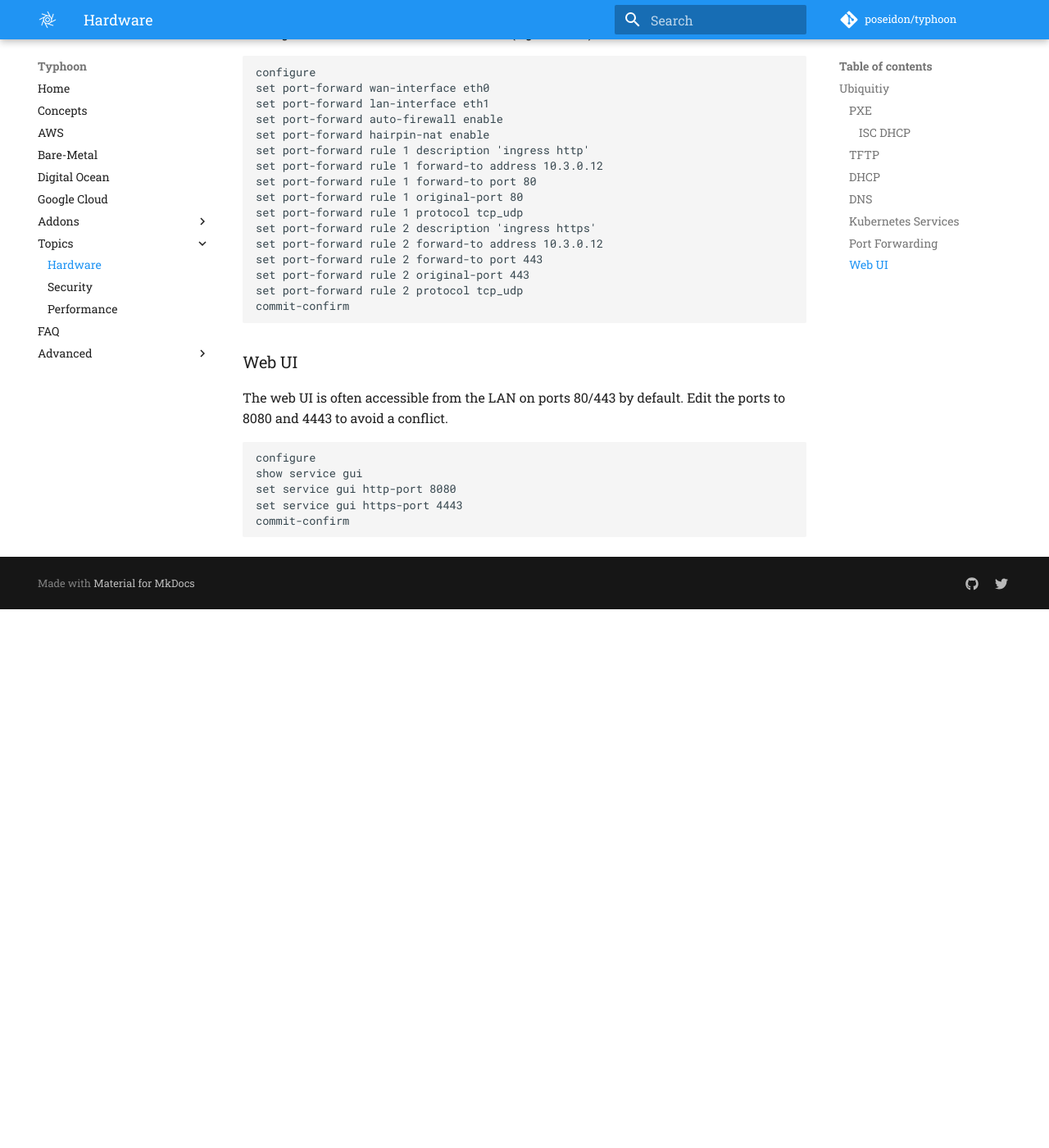
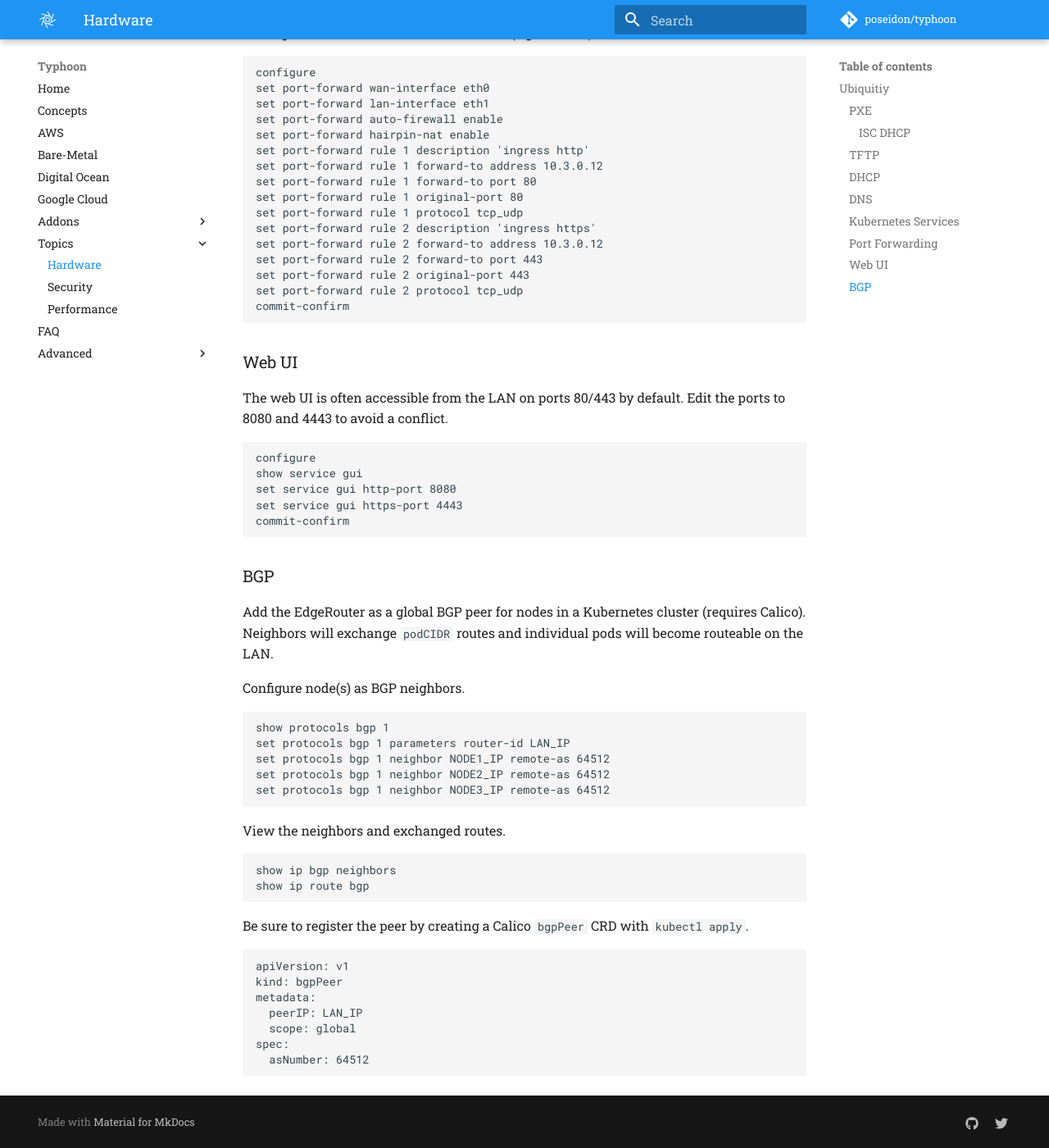
Before and after one commit to poseidon/typhoon, an MkDocs documentation site: the page built from docs/topics/hardware.md, in a window 1280 px wide and 1400 px high, scrolled down 2604 px. Shown: the whole window at 82% size. Built offline with MkDocs 1.6.1 and Material for MkDocs 9.7.7, drawn with Linux system fonts in a browser that asks for light colours; comment, search, counter and statistics services are not loaded; old or Windows-style settings are respelled for this version of MkDocs; before the commit the page ends 3347 px from its top, so only the background shows below that.

Commit message:
Fix links and add Calico BGP peering notes

````diff
--- a/docs/topics/hardware.md
+++ b/docs/topics/hardware.md
@@ -1,6 +1,6 @@
 # Hardware
 
-While bare-metal Kubernetes clusters have no special hardware requirements (beyond the [min reqs](/bare-metal#requirements)), Typhoon does ensure certain router and server hardware integrates well with Kubernetes.
+While bare-metal Kubernetes clusters have no special hardware requirements (beyond the [min reqs](/bare-metal.md#requirements)), Typhoon does ensure certain router and server hardware integrates well with Kubernetes.
 
 ## Ubiquitiy
 
@@ -108,7 +108,7 @@ commit-confirm
 
 ### Port Forwarding
 
-Expose the [Ingress Controller](/addons/ingress#bare-metal) by adding `port-forward` rules that DNAT a port on the router's WAN interface to an internal IP and port. By convention, a public Ingress controller is assigned a fixed service IP like kube-dns (e.g. 10.3.0.12).
+Expose the [Ingress Controller](/addons/ingress.md#bare-metal) by adding `port-forward` rules that DNAT a port on the router's WAN interface to an internal IP and port. By convention, a public Ingress controller is assigned a fixed service IP like kube-dns (e.g. 10.3.0.12).
 
 ```
 configure
@@ -140,3 +140,36 @@ set service gui http-port 8080
 set service gui https-port 4443
 commit-confirm
 ```
+
+### BGP
+
+Add the EdgeRouter as a global BGP peer for nodes in a Kubernetes cluster (requires Calico). Neighbors will exchange `podCIDR` routes and individual pods will become routeable on the LAN.
+
+Configure node(s) as BGP neighbors.
+
+```
+show protocols bgp 1
+set protocols bgp 1 parameters router-id LAN_IP
+set protocols bgp 1 neighbor NODE1_IP remote-as 64512
+set protocols bgp 1 neighbor NODE2_IP remote-as 64512
+set protocols bgp 1 neighbor NODE3_IP remote-as 64512
+```
+
+View the neighbors and exchanged routes.
+
+```
+show ip bgp neighbors
+show ip route bgp
+```
+
+Be sure to register the peer by creating a Calico `bgpPeer` CRD with `kubectl apply`.
+
+```
+apiVersion: v1
+kind: bgpPeer
+metadata:
+  peerIP: LAN_IP
+  scope: global
+spec:
+  asNumber: 64512
+```
````
Also changed, not shown: docs/bare-metal.md (+1 -1 lines).
